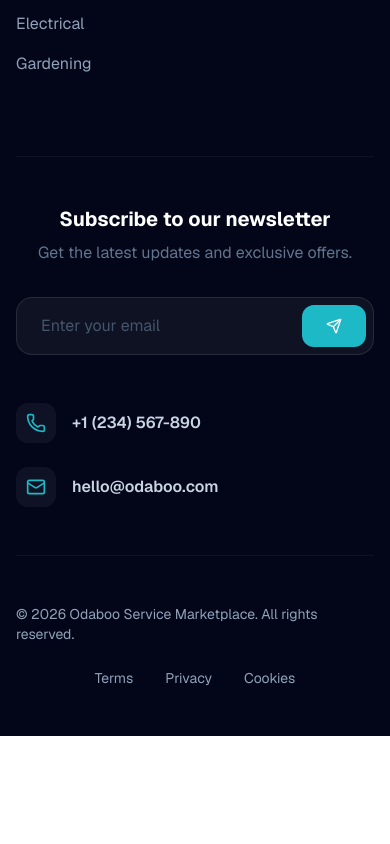
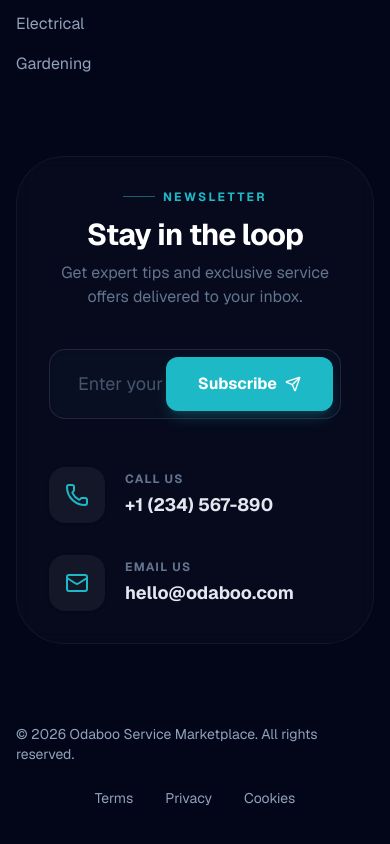
Before and after one commit to ShuvrotoKumar/odaboo-service, a Next.js app: page / in a window 390 px wide. Shown: the part 9087-9931 px from the top of the page. Before the commit the page ends 9823 px from the top, so only its background shows below. Built offline with nearby package versions, Linux system fonts and the light colour scheme.

Commit message:
feat: implement responsive Footer component with newsletter subscription and social links

```diff
--- a/src/shared/Footer.tsx
+++ b/src/shared/Footer.tsx
@@ -4,7 +4,7 @@
 import Image from "next/image";
 import Link from "next/link";
 import { Container } from "@/components/Container";
-import { motion } from "framer-motion";
+import { motion, AnimatePresence } from "framer-motion";
 import {
   Phone,
   Mail,
@@ -133,44 +133,85 @@
         </div>
 
         {/* Newsletter & Contact Section */}
-        <div className="grid grid-cols-1 lg:grid-cols-3 gap-12 py-12 border-y border-white/5 mb-12">
-          <div className="lg:col-span-2 flex flex-col md:flex-row items-center gap-8">
-            <div className="flex-shrink-0 text-center md:text-left">
-              <h4 className="text-xl font-bold text-white mb-2">Subscribe to our newsletter</h4>
-              <p className="text-slate-500">Get the latest updates and exclusive offers.</p>
+        <div className="relative group/newsletter p-8 md:p-12 bg-white/[0.02] border border-white/5 rounded-[3rem] backdrop-blur-sm mb-20">
+          <div className="grid grid-cols-1 lg:grid-cols-3 gap-12 items-center">
+            <div className="lg:col-span-2 flex flex-col xl:flex-row items-center gap-10">
+              <div className="flex-shrink-0 text-center xl:text-left">
+                <div className="flex items-center justify-center xl:justify-start gap-2 mb-3">
+                  <div className="w-8 h-px bg-primary/50" />
+                  <span className="text-primary text-xs font-bold uppercase tracking-[0.2em]">Newsletter</span>
                 </div>
-            <div className="flex-grow w-full max-w-md relative group">
+                <h4 className="text-3xl font-bold text-white mb-2 tracking-tight">Stay in the loop</h4>
+                <p className="text-slate-500 max-w-sm">Get expert tips and exclusive service offers delivered to your inbox.</p>
+              </div>
+
+              <div className="flex-grow w-full max-w-xl relative">
+                <div className="relative group">
                   <input
                     type="email"
-                placeholder="Enter your email"
+                    placeholder="Enter your work email"
                     value={email}
                     onChange={(e) => setEmail(e.target.value)}
-                className="w-full bg-white/5 border border-white/10 rounded-2xl px-6 py-4 outline-none focus:border-primary/50 focus:ring-4 focus:ring-primary/5 transition-all text-white placeholder:text-slate-600"
+                    className="w-full bg-slate-900/50 border border-white/10 rounded-2xl px-7 py-5 outline-none focus:border-primary focus:ring-4 focus:ring-primary/10 transition-all text-white placeholder:text-slate-600 text-lg shadow-inner"
                   />
+                  <div className="absolute right-2 top-2 bottom-2">
                     <button
                       onClick={handleSubscribe}
-                className="absolute right-2 top-2 bottom-2 bg-primary hover:bg-primary/90 text-white rounded-xl px-6 flex items-center gap-2 font-bold transition-all active:scale-95"
+                      className="h-full bg-primary hover:bg-primary/90 text-white rounded-xl px-8 flex items-center gap-3 font-bold transition-all active:scale-95 shadow-lg shadow-primary/20 group/btn overflow-hidden relative"
                     >
-                {subscribed ? "Subscribed!" : <><span className="hidden sm:inline">Join</span> <Send className="w-4 h-4" /></>}
+                      <AnimatePresence mode="wait">
+                        {subscribed ? (
+                          <motion.div
+                            key="success"
+                            initial={{ y: 20, opacity: 0 }}
+                            animate={{ y: 0, opacity: 1 }}
+                            exit={{ y: -20, opacity: 0 }}
+                            className="flex items-center gap-2"
+                          >
+                            <span>Success!</span>
+                          </motion.div>
+                        ) : (
+                          <motion.div
+                            key="idle"
+                            initial={{ y: 20, opacity: 0 }}
+                            animate={{ y: 0, opacity: 1 }}
+                            exit={{ y: -20, opacity: 0 }}
+                            className="flex items-center gap-2"
+                          >
+                            <span>Subscribe</span>
+                            <Send className="w-4 h-4 group-hover/btn:translate-x-1 group-hover/btn:-translate-y-1 transition-transform" />
+                          </motion.div>
+                        )}
+                      </AnimatePresence>
                     </button>
                   </div>
                 </div>
+              </div>
+            </div>
 
-          <div className="flex flex-col sm:flex-row lg:flex-col gap-6 justify-center lg:justify-start">
-            <a href="tel:+1234567890" className="flex items-center gap-4 text-slate-300 hover:text-primary transition-colors group">
-              <div className="w-10 h-10 rounded-xl bg-white/5 flex items-center justify-center text-primary group-hover:bg-primary/20 transition-all">
-                <Phone className="w-5 h-5" />
+            <div className="flex flex-col sm:flex-row lg:flex-col gap-8 justify-center lg:justify-end lg:pl-12 lg:border-l border-white/5">
+              <a href="tel:+1234567890" className="flex items-center gap-5 group/item">
+                <div className="w-14 h-14 rounded-2xl bg-white/5 flex items-center justify-center text-primary group-hover/item:bg-primary group-hover/item:text-white transition-all duration-500 shadow-sm group-hover/item:shadow-primary/20 group-hover/item:scale-110">
+                  <Phone className="w-6 h-6" />
                 </div>
-              <span className="font-semibold text-slate-300 group-hover:text-primary transition-colors">+1 (234) 567-890</span>
+                <div>
+                  <p className="text-xs font-bold text-slate-500 uppercase tracking-widest mb-1">Call Us</p>
+                  <span className="text-lg font-bold text-slate-200 group-hover/item:text-white transition-colors">+1 (234) 567-890</span>
+                </div>
               </a>
-            <a href="mailto:hello@odaboo.com" className="flex items-center gap-4 text-slate-300 hover:text-primary transition-colors group">
-              <div className="w-10 h-10 rounded-xl bg-white/5 flex items-center justify-center text-primary group-hover:bg-primary/20 transition-all">
-                <Mail className="w-5 h-5" />
+              <a href="mailto:hello@odaboo.com" className="flex items-center gap-5 group/item">
+                <div className="w-14 h-14 rounded-2xl bg-white/5 flex items-center justify-center text-primary group-hover/item:bg-primary group-hover/item:text-white transition-all duration-500 shadow-sm group-hover/item:shadow-primary/20 group-hover/item:scale-110">
+                  <Mail className="w-6 h-6" />
                 </div>
-              <span className="font-semibold text-slate-300 group-hover:text-primary transition-colors">hello@odaboo.com</span>
+                <div>
+                  <p className="text-xs font-bold text-slate-500 uppercase tracking-widest mb-1">Email Us</p>
+                  <span className="text-lg font-bold text-slate-200 group-hover/item:text-white transition-colors">hello@odaboo.com</span>
+                </div>
               </a>
             </div>
           </div>
+        </div>
+
 
         {/* Bottom Bar */}
         <div className="flex flex-col md:flex-row justify-between items-center gap-6 text-sm">
```
Lines whose indentation alone changed are shown as unchanged.
